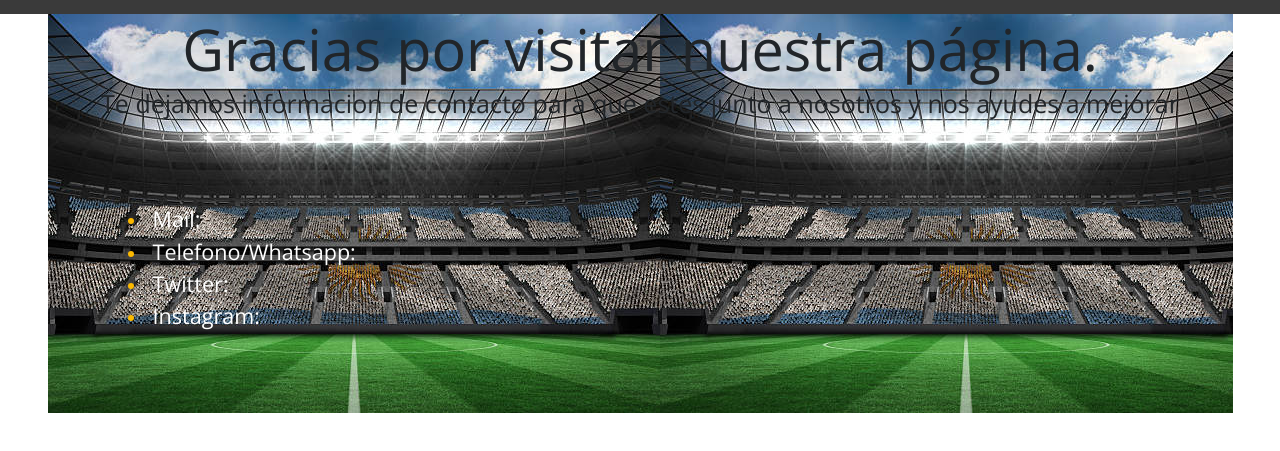
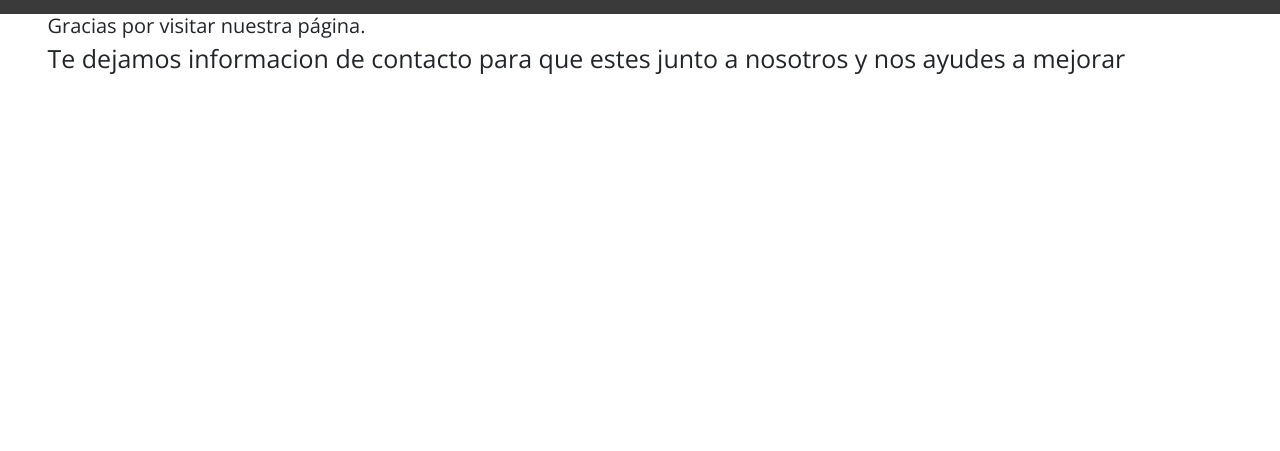
Before and after one commit to NahueCAI92/preentrega_2, a plain HTML site: page nosotros.html in a window 1280 px wide. Shown: the part 179-630 px from the top of the page. Drawn offline with nearby package versions, Linux system fonts and the light colour scheme; files that its build step writes are made by us from their sources.

Commit message:
adelanto

```diff
--- a/style.css
+++ b/css/style.css
@@ -102,35 +102,7 @@ header{
     flex-wrap: wrap;
     color:#000000;
 }
-.index__nosotros {
-    display: flex;
-    font-size: var(--text-h);
-    justify-content: center;
-    transition: all 1s ease-out;
-}
-.index__nosotros:hover {
-    color: var(--secondary);
-}
-.contacto__items {
-    padding: 8rem;
-    color: var(--primary);
-    display: flex;
-    flex-direction: column;
-    justify-content: left;
-    font-size: large;
-}
-.contacto__link {
-    color: var(--secondary);
-    transition: all .3s ease-in-out;
-}
-.contacto__link:hover {
-    background-color: #FFFFFF;
-    color: #FCB900;
-}
 
-.titulo {
-    background-image: url(./img/banner_contacto.jpg);
-}
 .foot {
     padding-right: 2rem;
     font-style: italic var(--thirty-n);
--- a/nosotros.html
+++ b/nosotros.html
@@ -6,7 +6,7 @@
     <meta name="viewport" content="width=device-width, initial-scale=1.0">
     <title>Nosotros</title>
     <link rel="stylesheet" href="./bootstrap.css">
-    <link rel="stylesheet" href="./style.css">
+    <link rel="stylesheet" href="./css/style.css">
 </head>
 <body>
     <header>
@@ -34,29 +34,15 @@
         </nav>
     </header>
     <main class="container">
-        <section class="titulo">
+        <section>
             <div>
-                <h2 class="index__nosotros">
+                <h2>
                 Gracias por visitar nuestra página.
                 </h2>
-                <h1 class="index">
+                <h1>
                     Te dejamos informacion de contacto para que estes junto a nosotros y nos ayudes a mejorar
                 </h1>
-            </div>
-            <div class="contacto__items">
-            <li>
-                <a class="contacto__link" href="Mail">Mail: </a>
-            </li>
-            <li>
-                <a class="contacto__link" href="whatsapp">Telefono/Whatsapp: </a>
-            </li>
-            <li>
-                <a class="contacto__link" href="twitter">Twitter: </a>
-            </li>
-            <li>
-                <a class="contacto__link" href="Instagram">Instagram: </a>
-            </li>
-            </div>
+
         </section>
     </main>
 </body>
```
Also changed, not shown: equipos.html (+1 -1 lines), fixture.html (+1 -1 lines), index.html (+4 -4 lines), noticias.html (+1 -1 lines), css/bootstrap.css.
